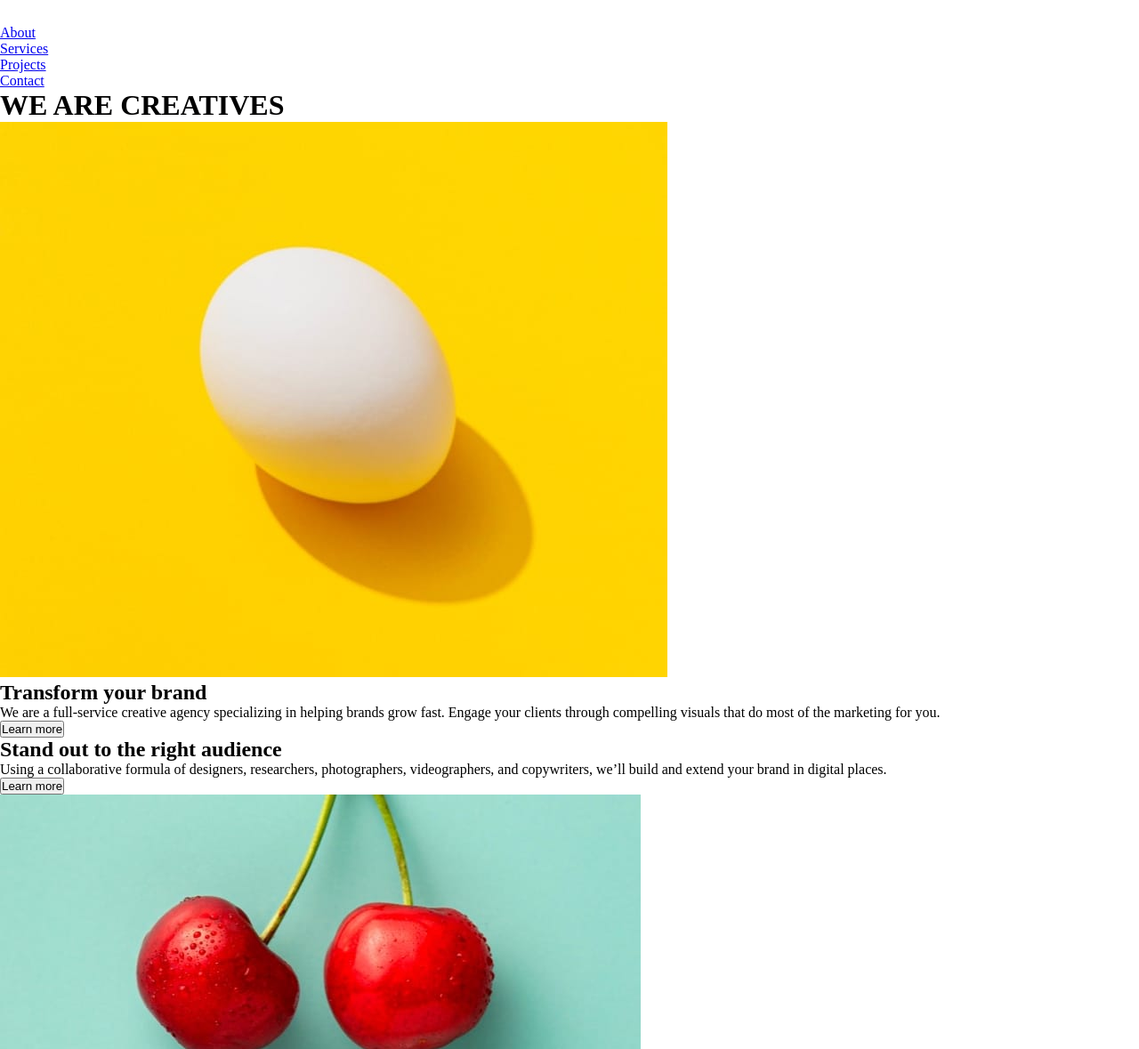
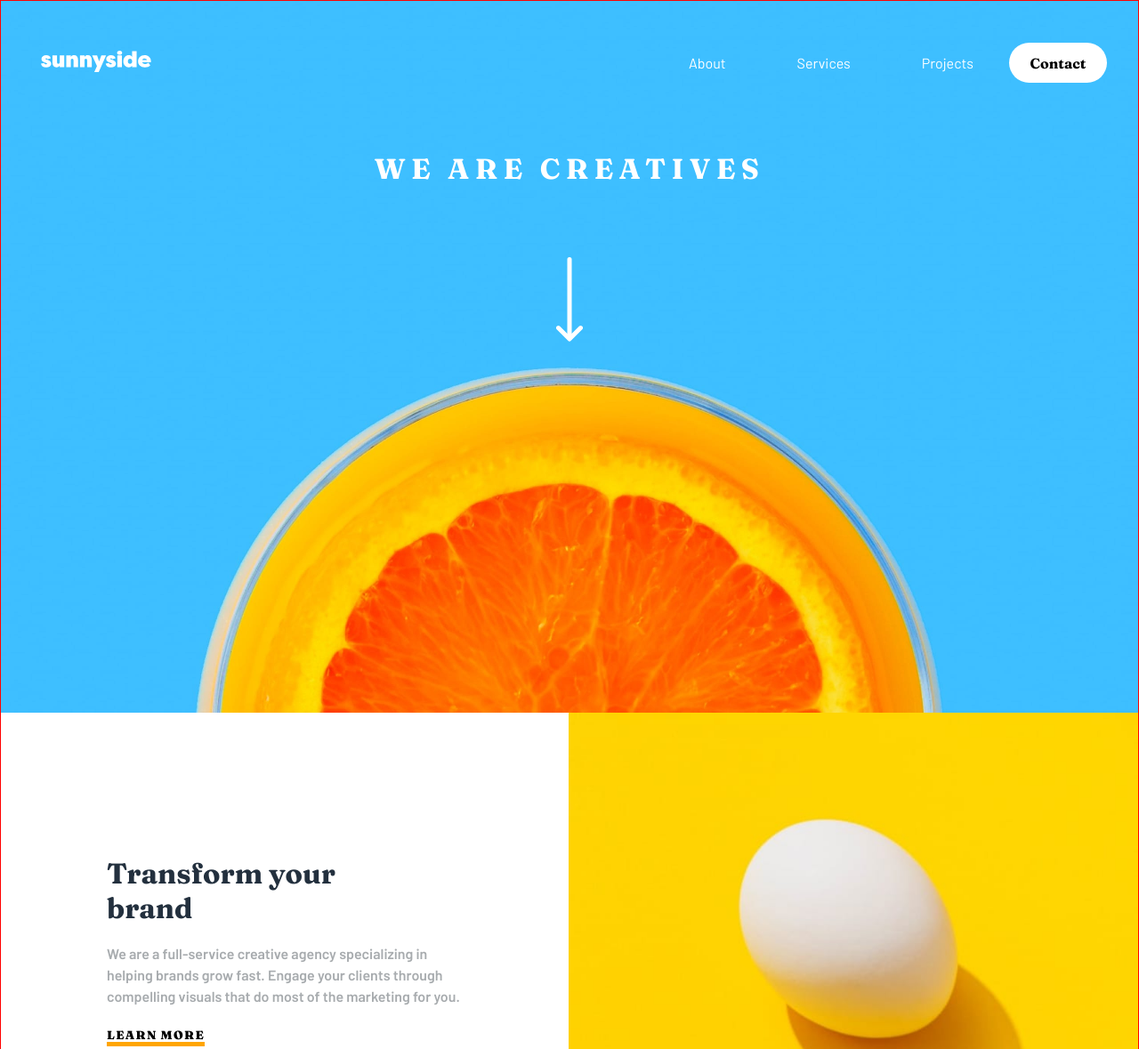
Before and after one commit to eliseucaputo/sunnyside, a plain HTML site: page sunnyside/index.html in a window 1280 px wide. Shown: the top 1179 px of the page at 89% size. Drawn offline with Linux system fonts and the light colour scheme.

Commit message:
novas mudanças

```diff
--- a/sunnyside/index.html
+++ b/sunnyside/index.html
@@ -17,29 +17,39 @@
 
       <header>
         <nav id="nav">
-          <img src="images/logo.svg" alt="logo sunnyside">
+          <div id="logo">
+            <img src="images/logo.svg" alt="logo sunnyside">
+          </div>
           <ul>
             <li><a href="#">About</a></li>
             <li><a href="#">Services</a></li>
             <li><a href="#">Projects</a></li>
-            <li><a href="#">Contact</a></li>
+            <button type="button" id="btn-contact">Contact</a></button>
           </ul>
         </nav>
-        <h1>WE ARE CREATIVES</h1>
+        <h1 id="title">WE ARE CREATIVES</h1>
+        <img src="images/icon-arrow-down.svg" class="arrow" alt="">
 
       </header>
 
       <section id="sec1">
+
         <picture>
           <source media="(max-width: 900px)" srcset="images/desktop/image-transform.jpg" type="image/jpg">
           <img src="images/mobile/image-transform.jpg" alt="">
         </picture>
+
+
         <article id="art1">
-          <h2>Transform your brand</h2>
-          <P>We are a full-service creative agency specializing in helping brands grow fast.
-            Engage your clients through compelling visuals that do most of the marketing for you.</P>
+          <div>
+            <h2>Transform your brand</h2>
+            <P>We are a full-service creative agency specializing in helping brands grow fast.
+              Engage your clients through compelling visuals that do most of the marketing for you.</P>
             <button type="button">Learn more</button>
+            </div>
         </article>
+
+
       </section>
 
 
--- a/sunnyside/style.css
+++ b/sunnyside/style.css
@@ -1,5 +1,142 @@
+@import url('https://fonts.googleapis.com/css2?family=Barlow:wght@300;400;600&display=swap');
+@import url('https://fonts.googleapis.com/css2?family=Fraunces:opsz,wght@9..144,700;9..144,900&display=swap');
+
 * {
     margin: 0;
     padding: 0;
     box-sizing: border-box;
+    font-family: 'Barlow', sans-serif;
 }
+
+#container {
+    border: 1px solid red;
+    max-width: 1440px;
+    margin: auto;
+}
+
+h1, h2, h3, h5, button {
+    font-family: 'fraunces', sans-serif;
+}
+
+header {
+    height: 100vh;
+    background-image: url('images/desktop/image-header.jpg');
+    background-size: cover;
+    background-position: center;
+    display: flex;
+    flex-direction: column;
+    max-width: 1440px;
+}
+
+#nav {
+    display: flex;
+    justify-content: space-between;
+    align-items: center;
+    padding: 35px;
+}
+
+#logo {
+    cursor: pointer;
+    padding: 10px;
+}
+
+ul {
+    display: flex;
+    align-items: center;
+}
+
+ul li {
+    text-decoration: none;
+    list-style-type: none;
+    margin: 15px;
+    padding: 10px;
+    font-weight: 400;
+}
+
+ul li a {
+    text-decoration: none;
+    color: #fff;
+    padding: 15px;
+    transition: 0.3s;
+}
+
+ul li a:hover {
+    color: rgba(255, 255, 255, 0.659);
+}
+
+#btn-contact {
+    background-color: #fff;
+    border: none;
+    cursor: pointer;
+    width: 110px;
+    height: 45px;
+    font-size: 1em;
+    border-radius: 180px;
+    transition: background-color 0.3s;
+}
+
+#btn-contact:hover {
+    background-color: rgba(255, 255, 255, 0.506);
+    color: #fff;
+}
+
+#title {
+    text-align: center;
+    color: #fff;
+    letter-spacing: 0.2em;
+    margin-top: 30px;
+}
+
+.arrow {
+    width: 30px;
+    margin: auto;
+    margin-top: 80px;
+}
+
+#sec1 {
+    display: flex;
+    flex-direction: row-reverse;
+}
+
+#sec1 picture img, #sec picture {
+    max-width: 50vw;
+}
+
+#art1 {
+    max-width: 50vw;
+    display: flex;
+    justify-content: center;
+    align-items: center;
+}
+
+#art1 div {
+    width: 400px;
+}
+
+#art1 {
+    width: 50vw;
+}
+
+#art1 div h2 {
+    color: hsl(212, 27%, 19%);
+    width: 280px;
+    margin-bottom: 20px;
+    font-size: 2em;
+}
+
+#art1 div p {
+    margin-bottom: 20px;
+    font-weight: 600;
+    color: hsl(210, 4%, 67%);
+    line-height: 1.5em;
+}
+
+#art1 div button {
+    border: none;
+    background-color: transparent;
+    border-bottom: 5px solid orange;
+    cursor: pointer;
+    text-transform: uppercase;
+    font-weight: 800;
+    letter-spacing: 0.1em;
+}
```
